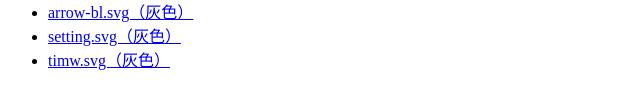
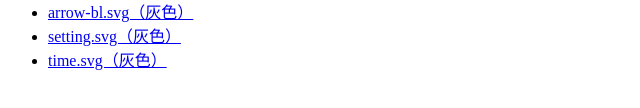
Before and after one commit to yukazu211/yukazu211.github.io, a plain HTML site: page svg/index.html in a window 1280 px wide. Shown: the part 196-304 px from the top of the page, 0-640 px from the left. Drawn offline with Linux system fonts and the light colour scheme.

Commit message:
Update index.html

```diff
--- a/svg/index.html
+++ b/svg/index.html
@@ -7,5 +7,5 @@
   <li><a href="./search.svg">search.svg（灰色）</a></li>
   <li><a href="./arrow-bl.svg">arrow-bl.svg（灰色）</a></li>
     <li><a href="./setting.svg">setting.svg（灰色）</a></li>
-  <li><a href="./time.svg">timw.svg（灰色）</a></li>
+  <li><a href="./time.svg">time.svg（灰色）</a></li>
 </ul>
```
